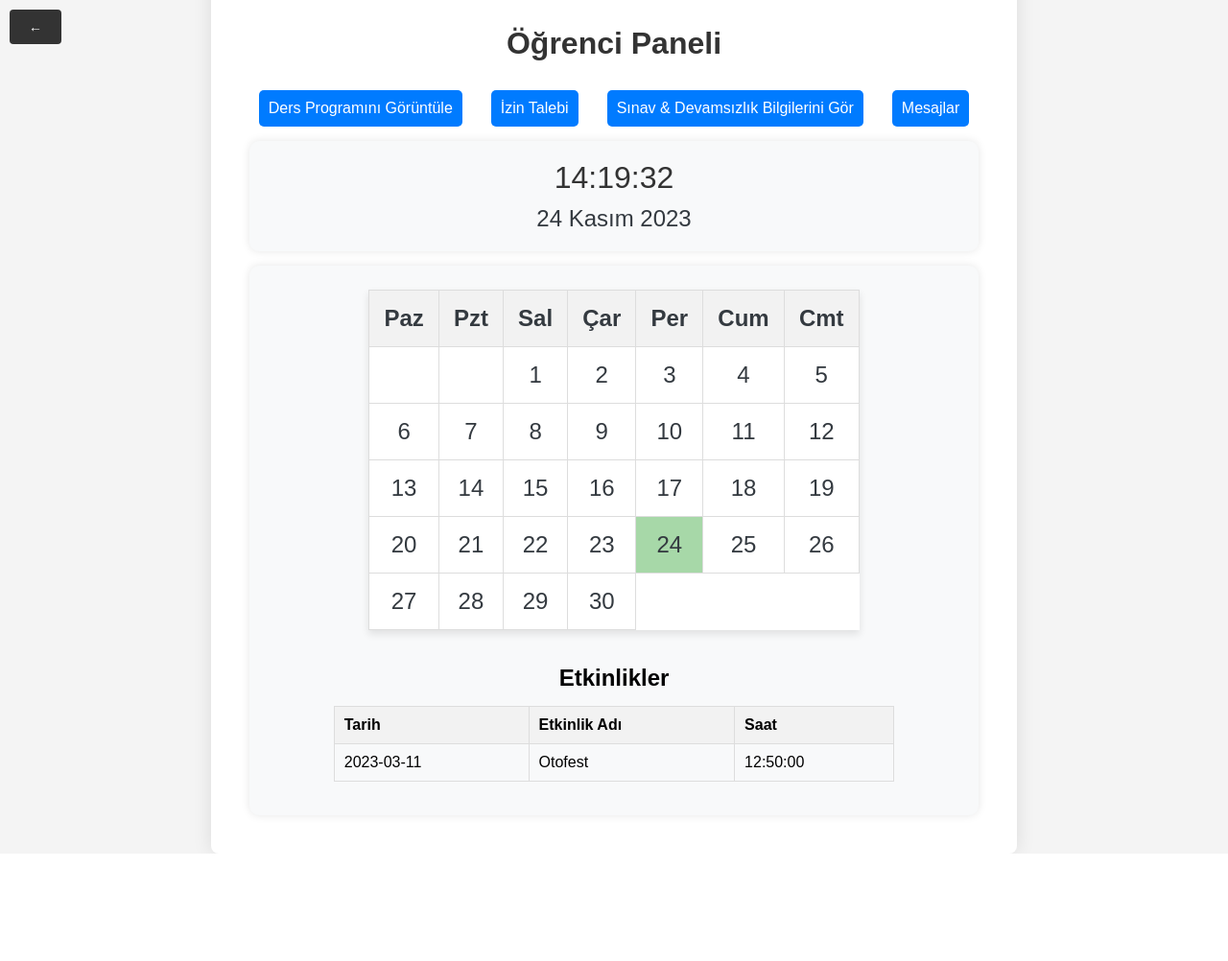
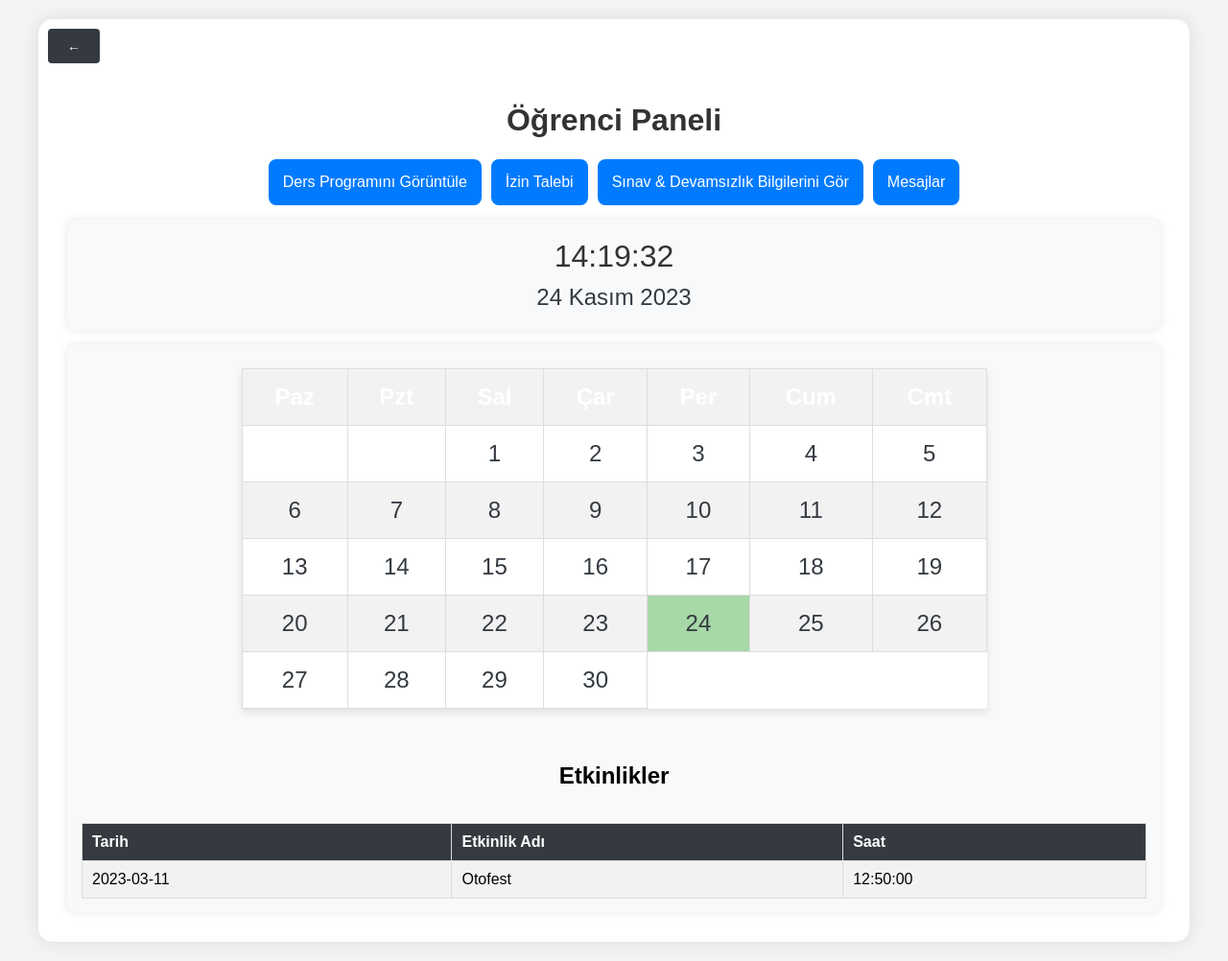
Before and after one commit to Emre06-gazi/e-OkulSistemi, a PHP site: page /ogrenciProfili.php in a window 1280 px wide. Shown: the whole page at 96% size. Before the commit the page ends 890 px from the top, so only its background shows below. Run offline with PHP 8.4, Linux system fonts and the light colour scheme; data comes from the database, SQL or seed files in the repository.

Commit message:
desıgn
..

```diff
--- a/ogrenciProfili.php
+++ b/ogrenciProfili.php
@@ -1,4 +1,3 @@
-
 <!DOCTYPE html>
 <html lang="en">
 
@@ -6,17 +5,41 @@
     <meta charset="UTF-8">
     <meta name="viewport" content="width=device-width, initial-scale=1.0">
     <title>Öğrenci Profili</title>
-    <link rel="stylesheet" type="text/css" href="style.css">
     <style>
-        /* Diğer stiller buraya eklenebilir */
+        body {
+            font-family: 'Arial', sans-serif;
+            margin: 0;
+            padding: 0;
+            background-color: #f5f5f5;
+        }
+
         .container {
             text-align: center;
             margin: 20px;
+            background-color: #ffffff;
+            border-radius: 15px;
+            box-shadow: 0 0 20px rgba(0, 0, 0, 0.1);
+            padding: 30px;
+            position: relative;
+        }
+
+        .back-button {
+            background-color: #343a40;
+            border: none;
+            color: white;
+            padding: 10px 20px;
+            text-decoration: none;
+            display: inline-block;
+            font-size: 14px;
+            cursor: pointer;
+            border-radius: 4px;
+            position: absolute;
+            left: 10px;
+            top: 10px;
         }
 
         h1 {
             color: #343a40;
-            font-family: 'Arial', sans-serif;
         }
 
         .button-container {
@@ -30,11 +53,16 @@
         .action-button {
             background-color: #007bff;
             color: #fff;
-            padding: 10px;
+            padding: 15px;
             border: none;
-            border-radius: 5px;
+            border-radius: 8px;
             cursor: pointer;
             font-size: 16px;
+            transition: background-color 0.3s;
+        }
+
+        .action-button:hover {
+            background-color: #0056b3;
         }
 
         #clock-container,
@@ -53,7 +81,6 @@
             margin: 5px 0;
         }
 
-        /* Özel stiller buraya ekleniyor */
         #clock-container,
         #calendar-container {
             background-color: #f8f9fa;
@@ -68,20 +95,29 @@
             color: #343a40;
             margin: 10px 0;
         }
-        .back-button {
-            background-color: #333;
-            border: none;
-            color: white;
-            padding: 10px 20px;
-            text-decoration: none;
-            display: inline-block;
-            font-size: 14px;
-            cursor: pointer;
-            border-radius: 4px;
-            position: absolute; /* Yeni eklenen stil özelliği */
-            left: 10px; /* Yeni eklenen stil özelliği */
-            top: 10px; /* Yeni eklenen stil özelliği */
-        }
+
+        /* Diğer stiller buraya eklenebilir */
+table {
+    width: 100%;
+    margin-top: 15px;
+    border-collapse: collapse;
+}
+
+th, td {
+    padding: 10px;
+    border: 1px solid #ddd;
+    text-align: left;
+}
+
+th {
+    background-color: #343a40; /* Koyu gri renk */
+    color: white;
+}
+
+tr:nth-child(even) {
+    background-color: #f2f2f2;
+}
+
     </style>
 </head>
 
@@ -104,10 +140,10 @@
         </div>
 
         <div id="calendar-container">
-        <?php include 'tarihSaat.php'; ?>
+            <?php include 'tarihSaat.php'; ?>
             <br></br>
             <h2>Etkinlikler</h2>
-            <table border="1" style="width: 80%; margin-top: 15px;">
+            <table border="1">
                 <tr>
                     <th>Tarih</th>
                     <th>Etkinlik Adı</th>
@@ -116,12 +152,10 @@
                 <?php
                 include 'database.php';
 
-                // Etkinlikleri çek
                 $sql = "SELECT event_date, event_name, event_hour FROM events";
                 $result = $conn->query($sql);
 
                 if ($result->num_rows > 0) {
-                    // Etkinlikleri tabloya ekle
                     while ($row = $result->fetch_assoc()) {
                         echo "<tr>";
                         echo "<td>" . $row["event_date"] . "</td>";
@@ -133,7 +167,6 @@
                     echo "<tr><td colspan='3'>Etkinlik bulunamadı.</td></tr>";
                 }
 
-                // Bağlantıyı kapat
                 $conn->close();
                 ?>
             </table>
```
Also changed, not shown: login.html (+58 -3 lines).
